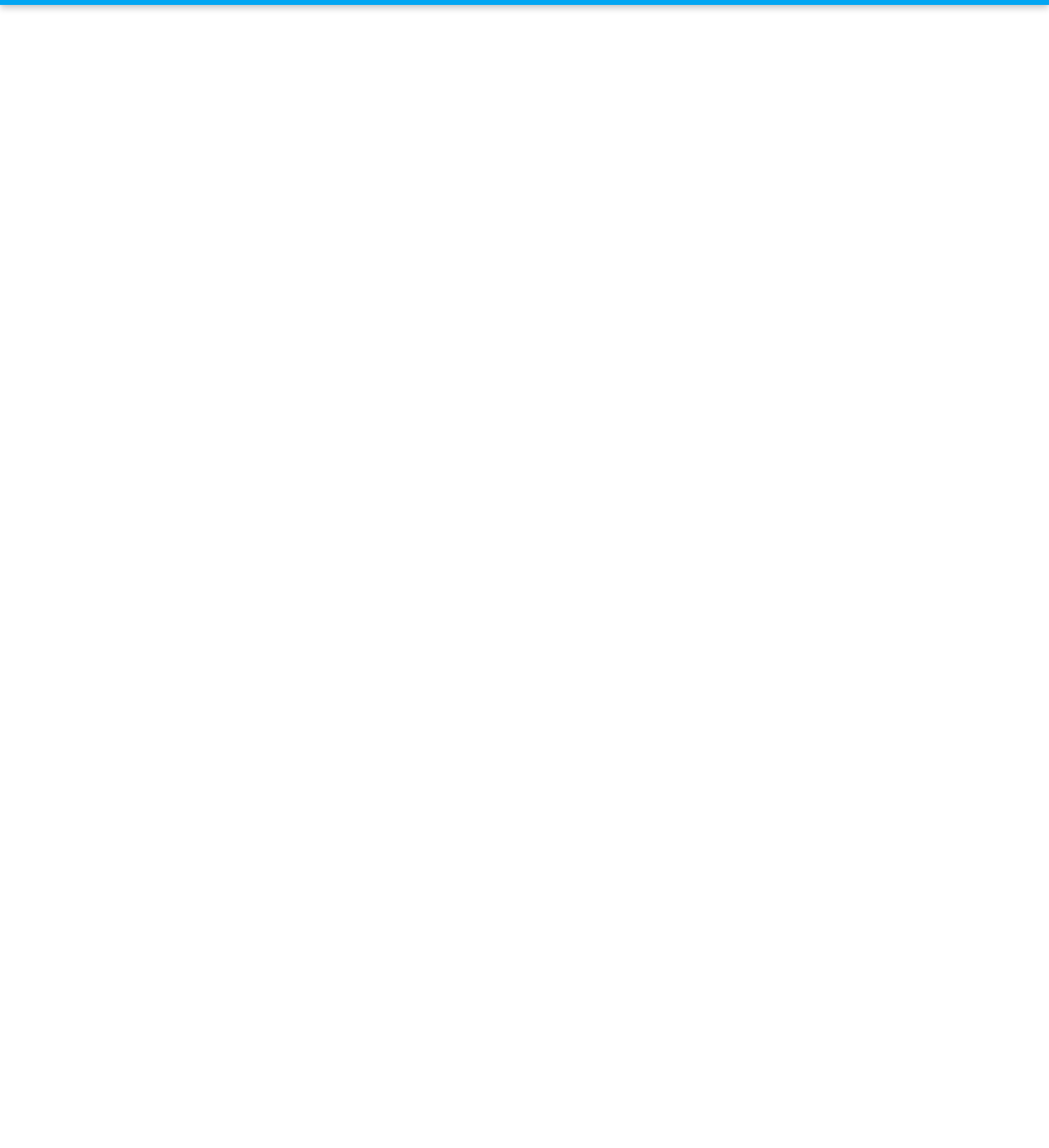
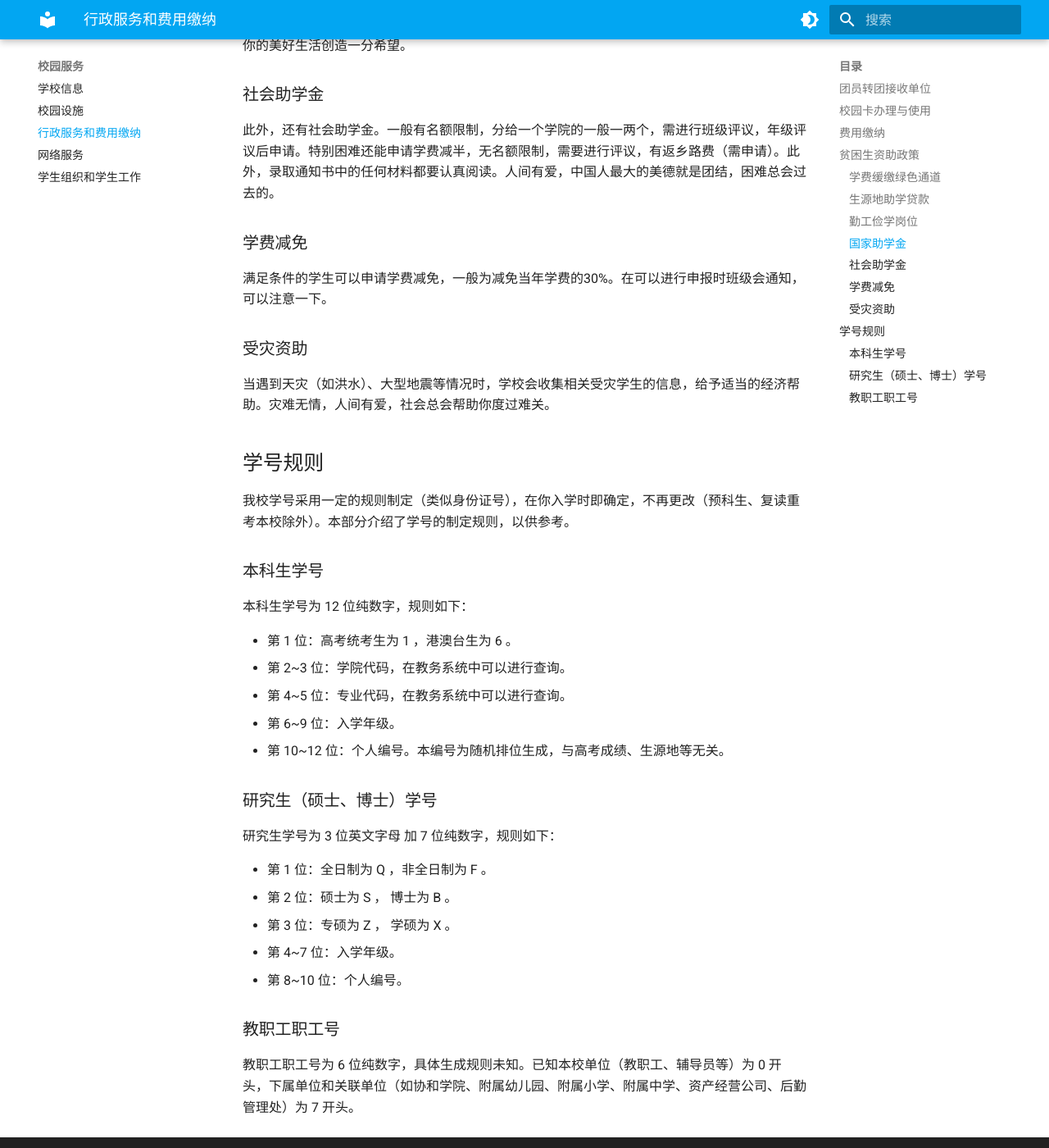
Before and after one commit to kanerty/FJNU-Wiki, an MkDocs documentation site: the page built from docs/service/services.md, in a window 1280 px wide and 1400 px high, scrolled down 1480 px. Shown: the whole window at 82% size. Built offline with MkDocs 1.6.1 and Material for MkDocs 9.7.7, drawn with Linux system fonts in a browser that asks for light colours; some of the changed text lies outside the part shown.

```diff
--- a/docs/service/services.md
+++ b/docs/service/services.md
@@ -30,8 +30,58 @@
 
 ## 贫困生资助政策
 
-邮储、农信、国开行提供贷款，每年最高12000元，在校期间不计算利息（若攻读研 究生则续期），毕业后分期付款。学校提供勤工俭学岗位，如辅导员助理、图书馆接待、行政文职等（优先考虑贫困生），能为贫困生提供生活上的保障。
+### 学费缓缴绿色通道
+
+对于有办理生源地助学贷款的学生，学校在新生报道时提供了绿色通道，允许学费、住宿费在一定时间段内缓交。
+
+### 生源地助学贷款
+
+邮储、农信、国开行提供贷款，最高 12000 元/年，在校期间的利息由国家财政承担（若攻读研究生则可续期），毕业后分期付款。生源地助学贷款会在拨款后直接划扣到学校账户，待财务处结清学费、住宿费的份额后将剩余的款项进行返还（一般为 1 个月）。
+
+### 勤工俭学岗位
+
+学校提供勤工俭学岗位，如辅导员助理、图书馆接待、行政文职等（优先考虑贫困生），能为贫困生提供一定程度的生活上的保障。
+
+### 国家助学金
 
 努力学习，贫困生每年会有国家助学金：普通困难一年2800，特别困难 一年4500（需要获得奖学金），因此好好学习也是重要的一环。学习改变命运，你现在的付出的每一分努力，都会在未来给你的美好生活创造一分希望。
 
+### 社会助学金
+
 此外，还有社会助学金。一般有名额限制，分给一个学院的一般一两个，需进行班级评议，年级评议后申请。特别困难还能申请学费减半，无名额限制，需要进行评议，有返乡路费（需申请）。此外，录取通知书中的任何材料都要认真阅读。人间有爱，中国人最大的美德就是团结，困难总会过去的。
+
+### 学费减免
+
+满足条件的学生可以申请学费减免，一般为减免当年学费的30%。在可以进行申报时班级会通知，可以注意一下。
+
+### 受灾资助
+
+当遇到天灾（如洪水）、大型地震等情况时，学校会收集相关受灾学生的信息，给予适当的经济帮助。灾难无情，人间有爱，社会总会帮助你度过难关。
+
+## 学号规则
+
+我校学号采用一定的规则制定（类似身份证号），在你入学时即确定，不再更改（预科生、复读重考本校除外）。本部分介绍了学号的制定规则，以供参考。
+
+### 本科生学号
+
+本科生学号为 12 位纯数字，规则如下：
+
+- 第 1 位：高考统考生为 1 ，港澳台生为 6 。
+- 第 2\~3 位：学院代码，在教务系统中可以进行查询。
+- 第 4\~5 位：专业代码，在教务系统中可以进行查询。
+- 第 6\~9 位：入学年级。
+- 第 10\~12 位：个人编号。本编号为随机排位生成，与高考成绩、生源地等无关。
+
+### 研究生（硕士、博士）学号
+
+研究生学号为 3 位英文字母 加 7 位纯数字，规则如下：
+
+- 第 1 位：全日制为 Q ，非全日制为 F 。
+- 第 2 位：硕士为 S ， 博士为 B 。
+- 第 3 位：专硕为 Z ， 学硕为 X 。
+- 第 4\~7 位：入学年级。
+- 第 8\~10 位：个人编号。
+
+### 教职工职工号
+
+教职工职工号为 6 位纯数字，具体生成规则未知。已知本校单位（教职工、辅导员等）为 0 开头，下属单位和关联单位（如协和学院、附属幼儿园、附属小学、附属中学、资产经营公司、后勤管理处）为 7 开头。
```
Also changed, not shown: docs/live/traffic.md (+11 -2 lines), docs/service/info.md (+12 -1 lines).
